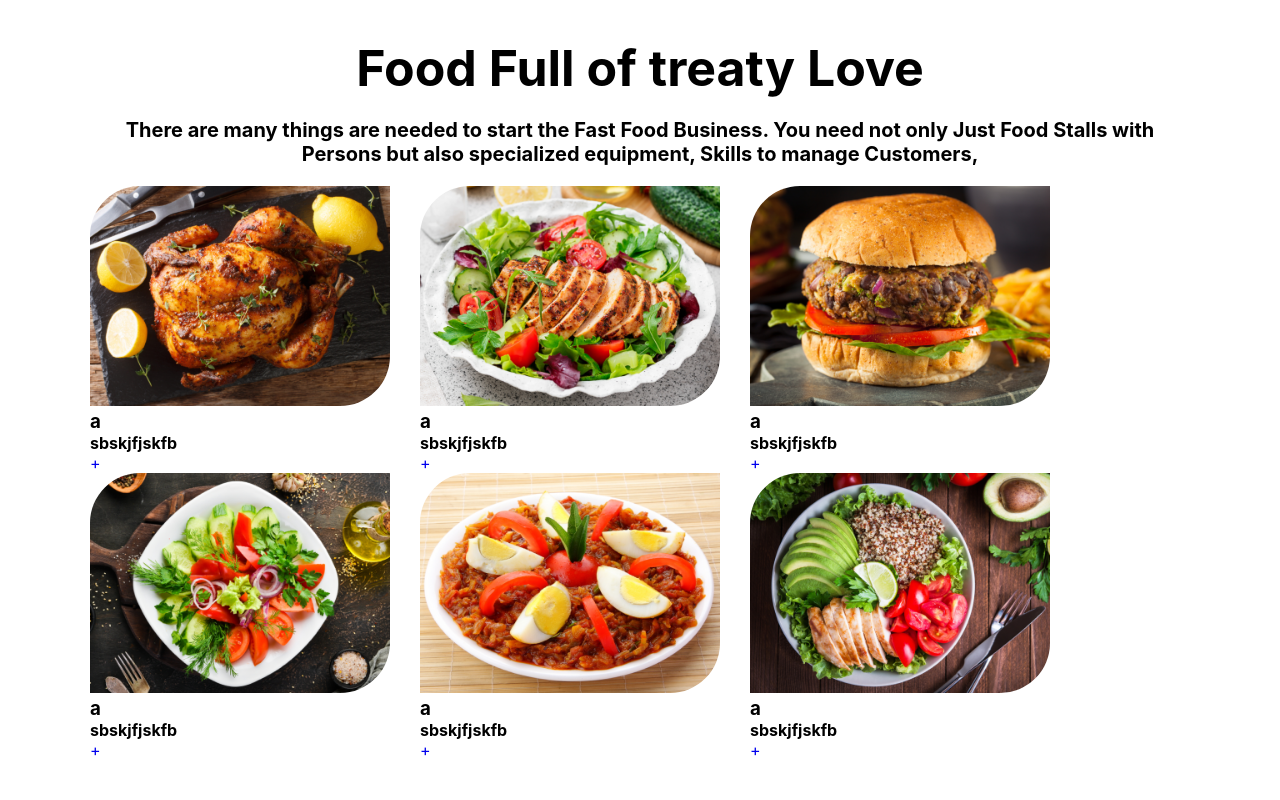
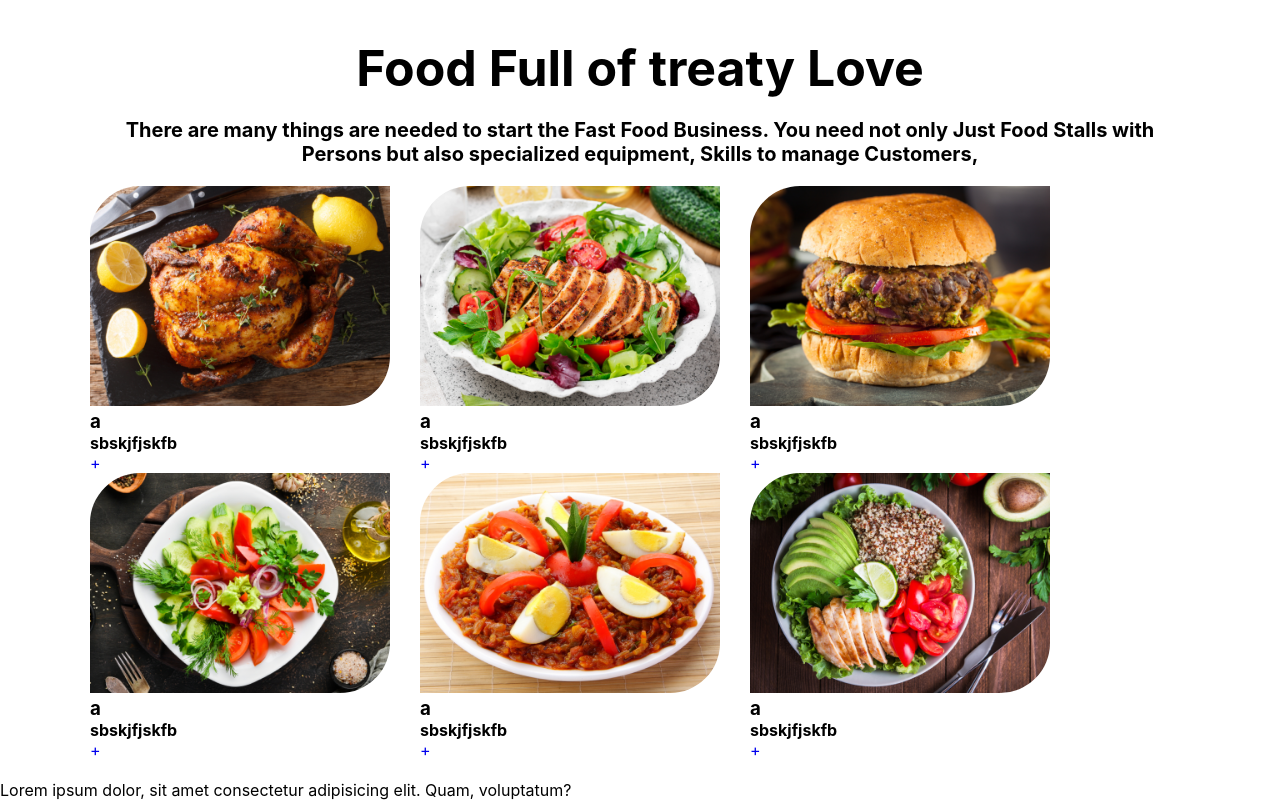
Before and after one commit to akmalo3/dars_10, a plain HTML site: page index.html in a window 1280 px wide. Shown: the part 1684-2484 px from the top of the page. Drawn offline with Linux system fonts and the light colour scheme.

Commit message:
div and lorem used

```diff
--- a/index.html
+++ b/index.html
@@ -159,6 +159,10 @@
         </div>
     </header>
 
+    <div>
+        <p>Lorem ipsum dolor, sit amet consectetur adipisicing elit. Quam, voluptatum?</p>
+    </div>
+
 
 
 
```
Also changed, not shown: css/style.css (line endings or trailing spaces).
